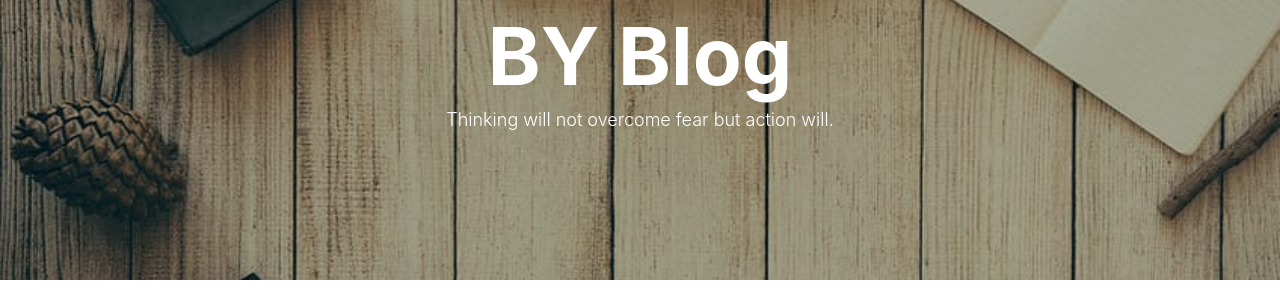
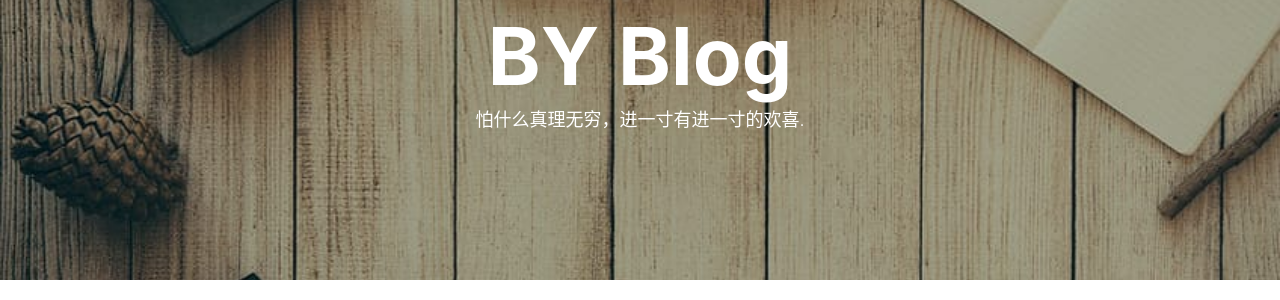
Before and after one commit to Chaitin-erzhanggui/-, a Jekyll site: the page built from index.html, in a window 1280 px wide and 900 px high. Shown: the part 138-438 px from the top of the window. Built offline with Jekyll 4.4.1, drawn with Linux system fonts in a browser that asks for light colours; nearby versions of some CDN libraries; the list of posts is cut into pages by our own code; comment, search, counter and statistics services are not loaded.

Commit message:
index changed

```diff
--- a/index.html
+++ b/index.html
@@ -1,6 +1,6 @@
 ---
 layout: page
-description: "Thinking will not overcome fear but action will."
+description: "怕什么真理无穷，进一寸有进一寸的欢喜."
 ---
 
 {% for post in paginator.posts %}
```
Also changed, not shown: 1 other file.
